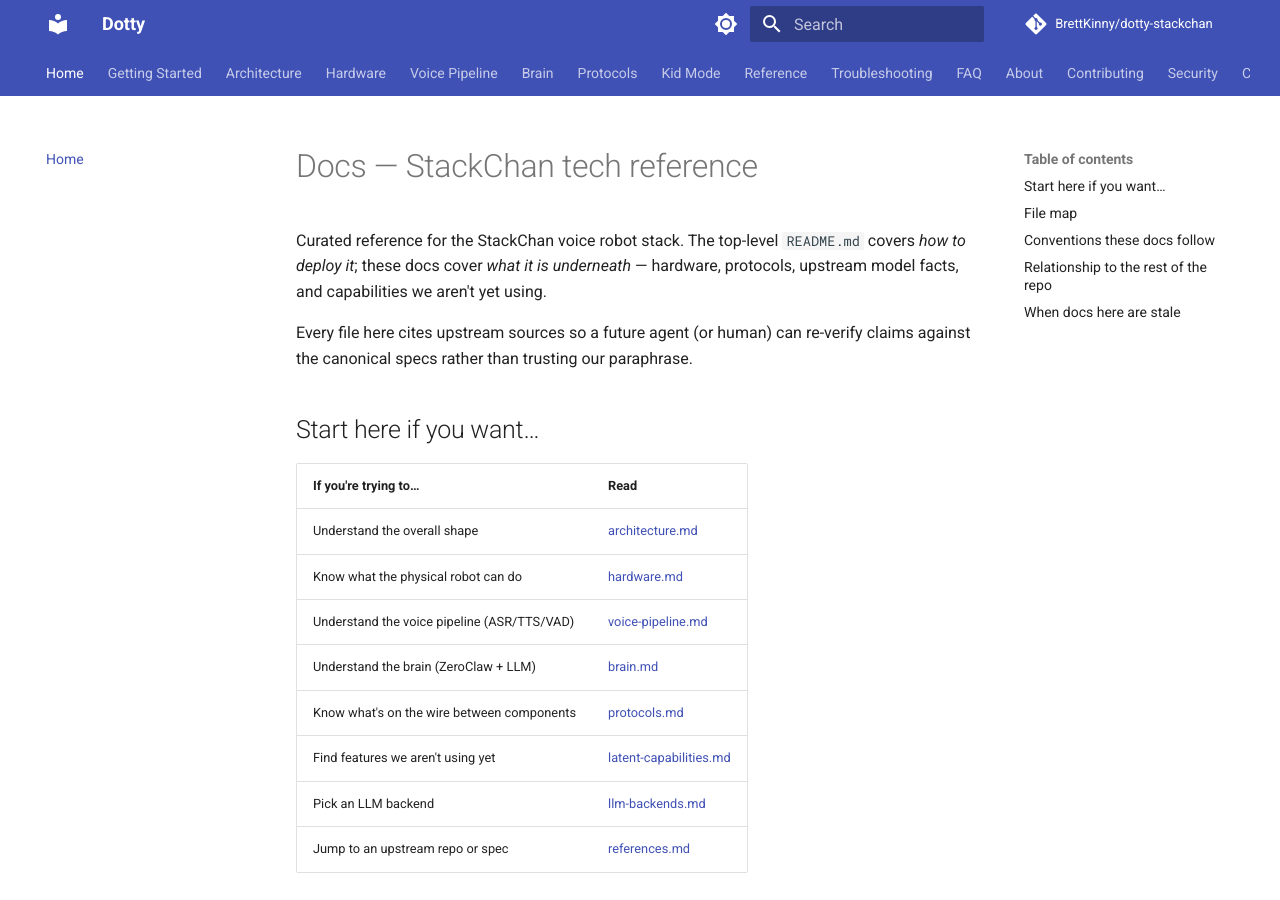
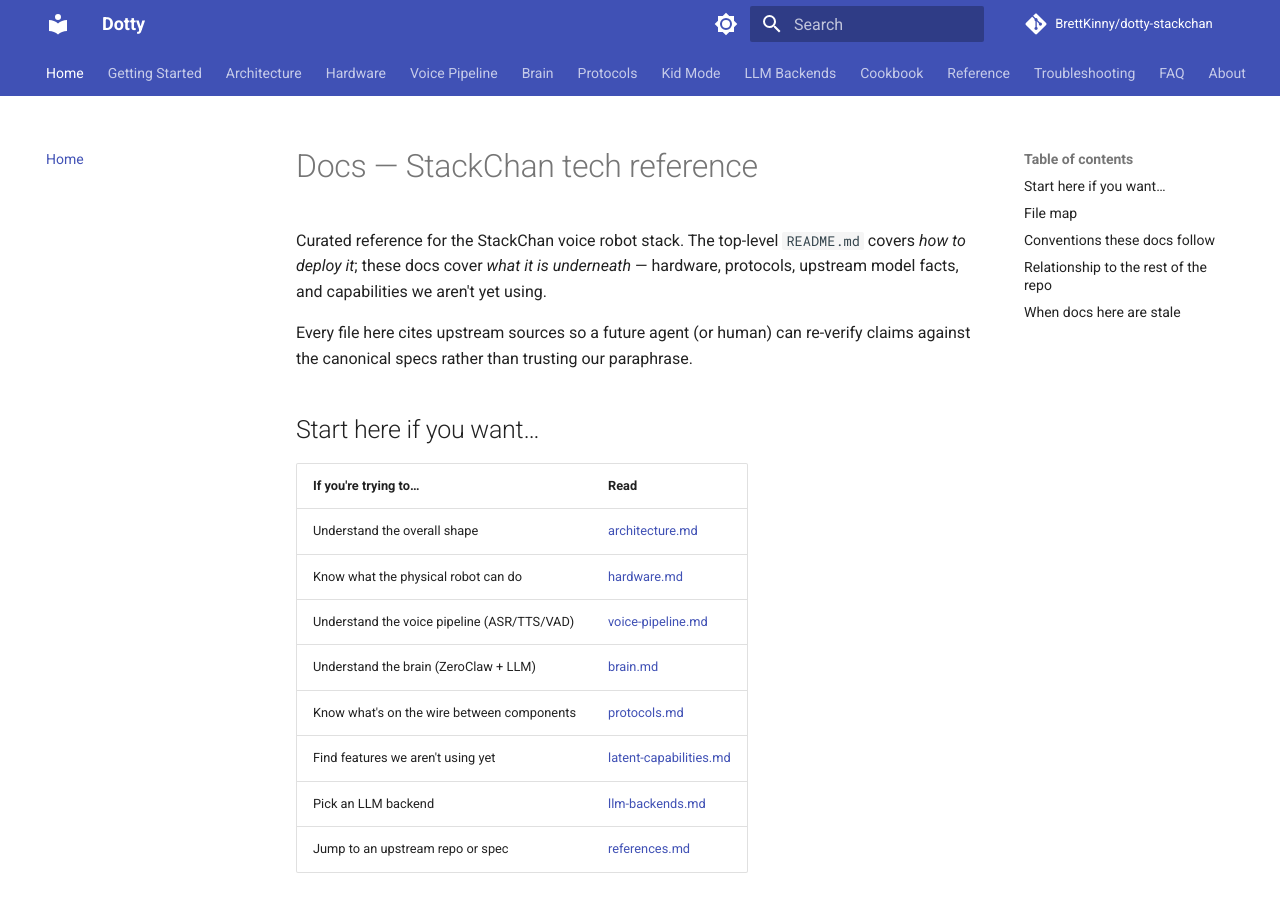
Before and after one commit to BrettKinny/dotty-stackchan, an MkDocs documentation site: the page built from docs/README.md, in a window 1280 px wide and 900 px high. Built offline with MkDocs 1.6.1 and Material for MkDocs 9.7.7, drawn with Linux system fonts in a browser that asks for light colours; comment, search, counter and statistics services are not loaded; part of the change alters nothing that is shown.

Commit message:
Update mkdocs.yml nav with all new docs
Added to navigation: LLM Backends, Cookbook (5 recipes), Roadmap,
Compatibility. Existing entries untouched.

Co-Authored-By: Claude Opus 4.6 (1M context) <noreply@anthropic.com>

```diff
--- a/mkdocs.yml
+++ b/mkdocs.yml
@@ -45,14 +45,23 @@ nav:
   - Brain: docs/brain.md
   - Protocols: docs/protocols.md
   - Kid Mode: docs/kid-mode.md
+  - LLM Backends: docs/llm-backends.md
+  - Cookbook:
+      - Change Persona: docs/cookbook/change-persona.md
+      - Swap Voice: docs/cookbook/swap-voice.md
+      - Run Fully Local: docs/cookbook/run-fully-local.md
+      - Add Emoji: docs/cookbook/add-emoji.md
+      - Disable Kid Mode: docs/cookbook/disable-kid-mode.md
   - Reference:
       - Latent Capabilities: docs/latent-capabilities.md
       - References: docs/references.md
   - Troubleshooting: docs/troubleshooting.md
   - FAQ: docs/faq.md
   - About: docs/about.md
+  - Roadmap: ROADMAP.md
   - Contributing: CONTRIBUTING.md
   - Security: SECURITY.md
+  - Compatibility: COMPATIBILITY.md
   - Changelog: CHANGELOG.md
 
 markdown_extensions:
```
